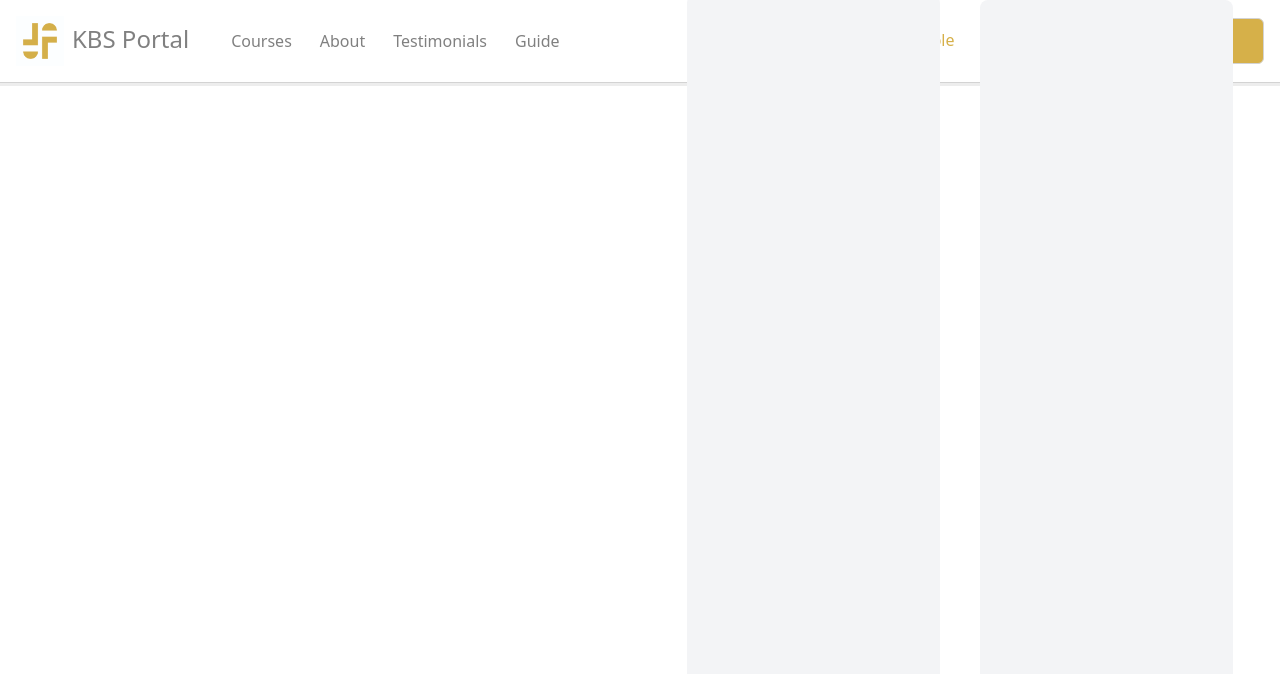
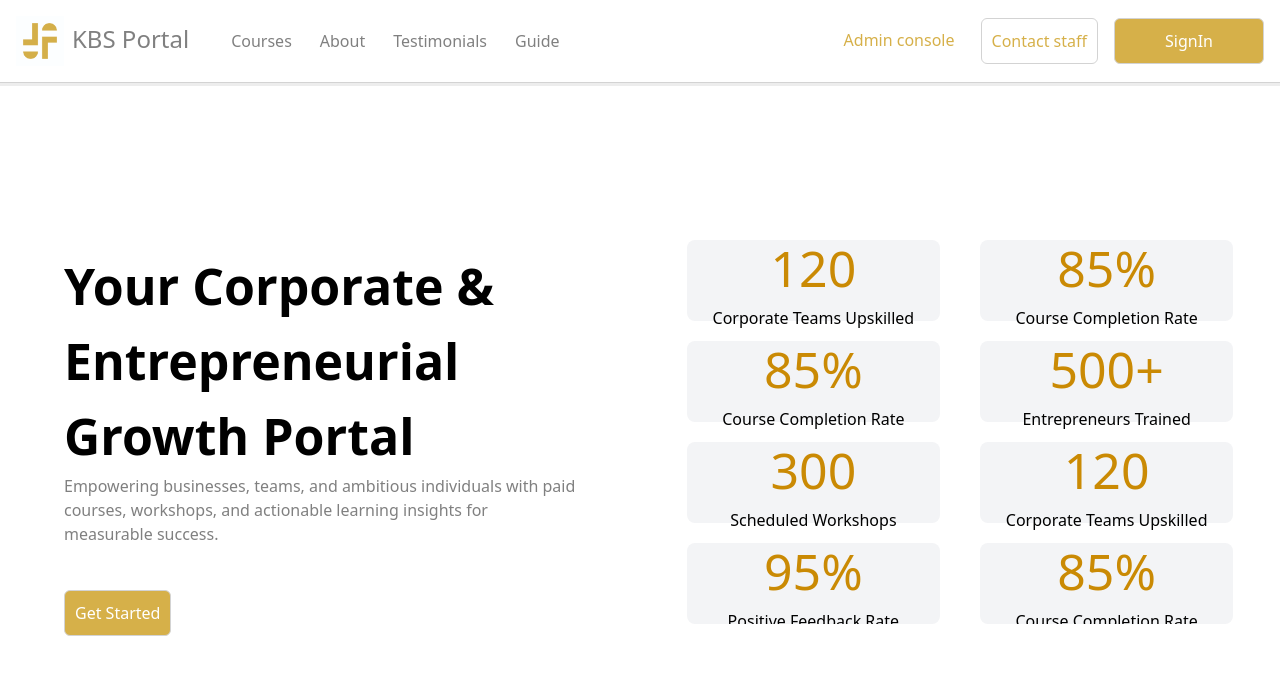
Before and after one commit to EmmanualJanuarie/KBS_portal, a React (Vite) app in the folder mern-frontend/: page / in a window 1280 px wide. Shown: the top 674 px of the page. Built offline with nearby package versions, Linux system fonts and the light colour scheme.

Commit message:
Update index.css

```diff
--- a/mern-frontend/src/index.css
+++ b/mern-frontend/src/index.css
@@ -9,6 +9,7 @@
     width: 100%;
     border-bottom: 1px solid lightgray ;
     box-shadow: 0px 3px 0px 0px #ededed;
+    z-index: 1;
 }
 
 .text-gray{
@@ -23,6 +24,7 @@
 /* Changes buttons width */
 .btn-w-20{width: 20px;}.btn-w-40{width:40px;}.btn-w-80{width:80px;}.btn-w-100{width:100px;}
 .btn-w-150{width: 150px;}
+
 /* Styles for button types */
 /* Button type 1 */
 .btn-type-1{
@@ -72,6 +74,16 @@
     width: 3rem;
 }
 
+/* Hamburger icon styling */
+.hamburger{
+    width: 1.5rem;
+}
+
+.hamburger:hover{
+    cursor: pointer;
+    background-image: none;
+}
+
 #logoText{
     padding-top: 5px;
     font-size: x-large;
@@ -91,6 +103,49 @@
     border-radius: 6px;
 }
 
-#main_column{
-    gap: 20px;
+
+
+/* Placement of the hero component */
+.hero{
+    position: relative;
+    top:30vh;
 }
+
+/* Styling the the hero component */
+.Col-w-50{
+    width: 50%;
+}
+
+#heroHeading{
+    font-size: 50px;
+    font-weight: 700;
+
+}
+
+#heroSubHeading{
+    color: gray;
+}
+
+#heroButton{
+    position: relative;
+    top: 20px;
+}
+
+/* carousel styles for hero */
+.carousel-height{
+    height: 30vw;
+    text-align: center;
+}
+
+.color-gold{
+    color: #c1982b;
+}
+
+.metric{
+    font-size: 50px;
+    text-align: center;
+}
+
+/* hidding any container  - for tailwind #FIX*/
+.flex { display: flex; }
+.hidden { display: none; }
```
